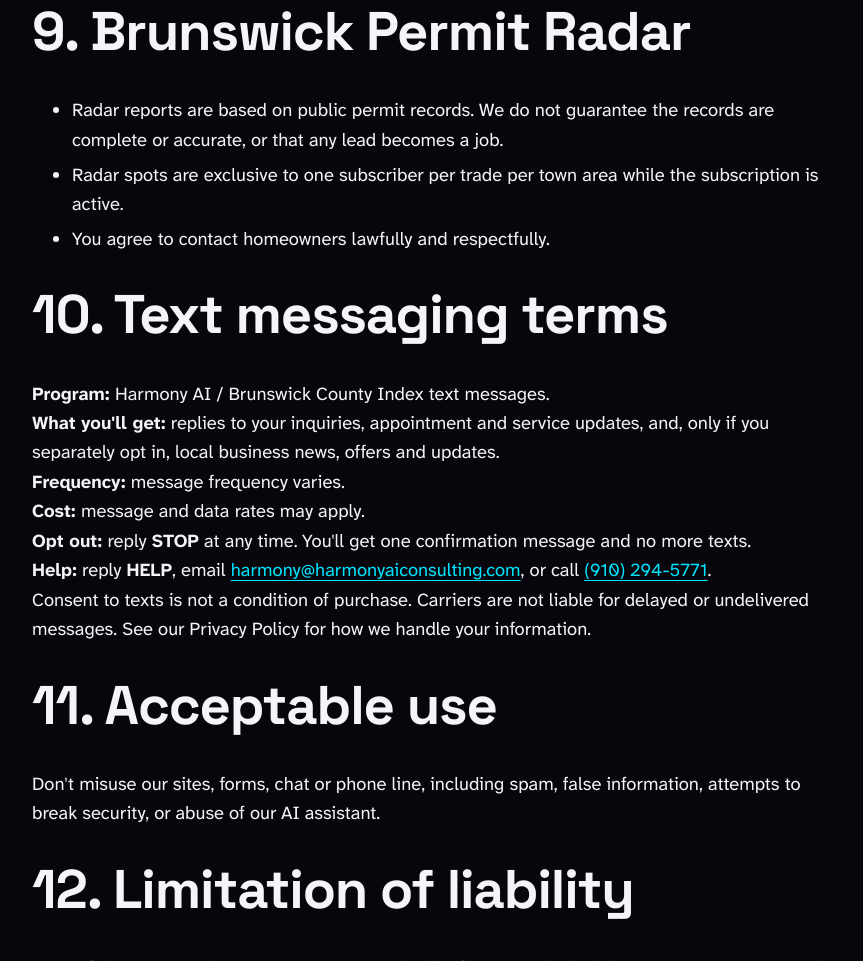
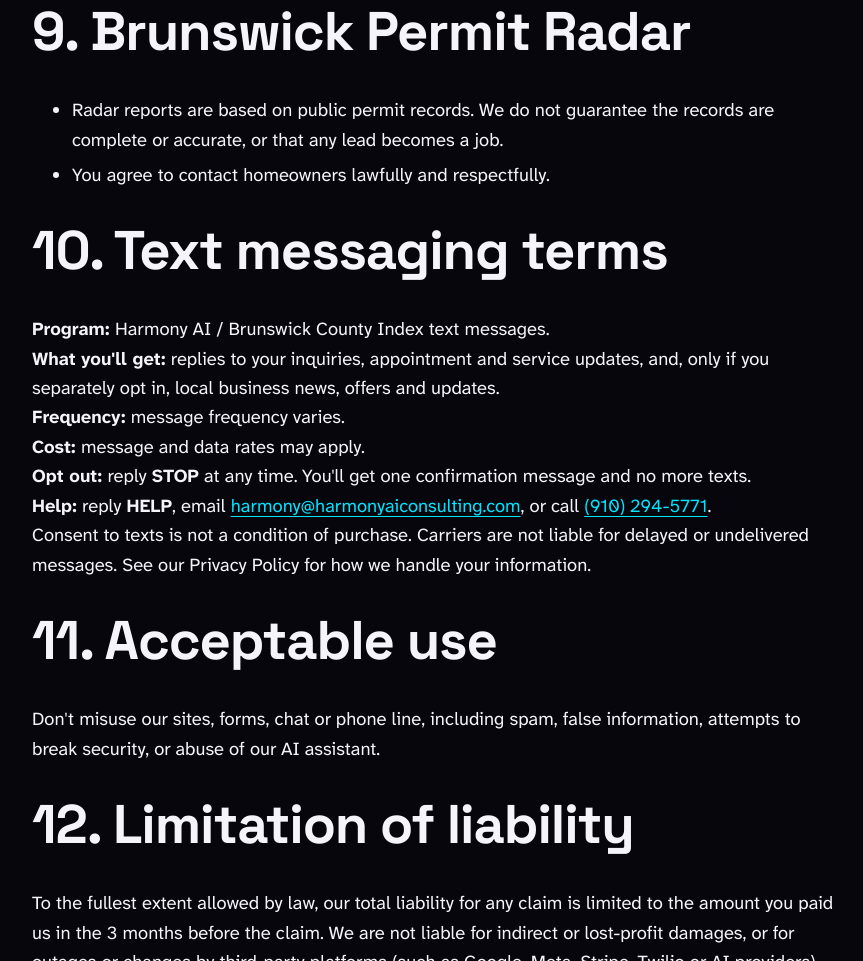
Before and after one commit to HarmonyAIConsulting/harmonyaiconsulting-site, a plain HTML site: page terms-of-service/index.html in a window 1280 px wide. Shown: the part 2618-3579 px from the top of the page, without its empty margins (202-1065 px from the left). Drawn offline with Linux system fonts and the light colour scheme.

Commit message:
Terms: remove Radar exclusivity sentence (Radar is open to every contractor; Harmony 2026-11-21)

```diff
--- a/terms-of-service/index.html
+++ b/terms-of-service/index.html
@@ -63,7 +63,7 @@
   <h2>9. Brunswick Permit Radar</h2>
 <ul>
   <li>Radar reports are based on public permit records. We do not guarantee the records are complete or accurate, or that any lead becomes a job.</li>
-  <li>Radar spots are exclusive to one subscriber per trade per town area while the subscription is active.</li>
+
   <li>You agree to contact homeowners lawfully and respectfully.</li>
 </ul>
   <h2>10. Text messaging terms</h2>
```
